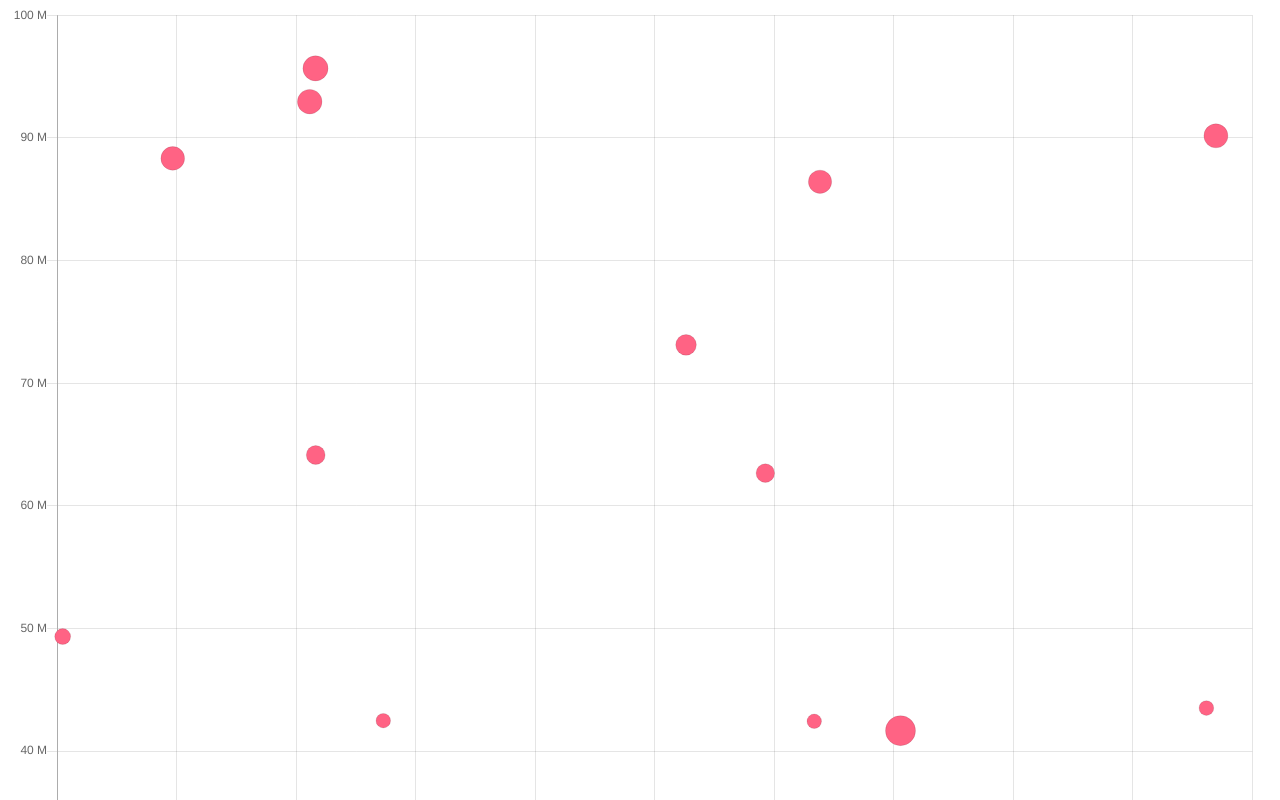
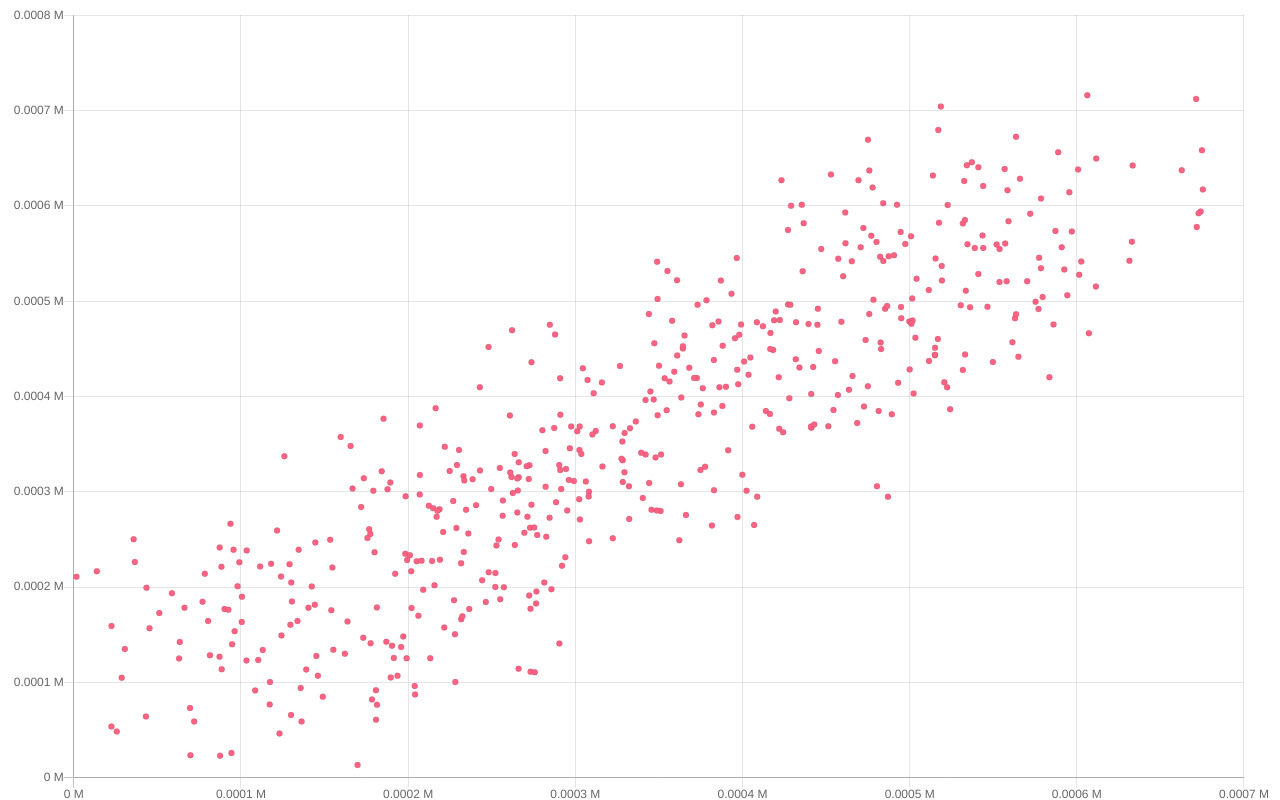
Before and after one commit to alexeykopievskiy/forecast, a website: page index2.html in a window 1280 px wide. Shown: the top 800 px of the page. Drawn offline with nearby package versions, Linux system fonts and the light colour scheme.

Commit message:
fix chart

```diff
--- a/index2.html
+++ b/index2.html
@@ -5,6 +5,13 @@
   <meta name="viewport" content="width=device-width, initial-scale=1.0">
   <meta http-equiv="X-UA-Compatible" content="ie=edge">
   <title>Document</title>
+
+  <style media="screen">
+    .canvas {
+      width: 800px!important;
+      height: 800px!important;
+    }
+  </style>
 </head>
 <body>
 
@@ -16,37 +23,20 @@
   <script type="text/javascript">
   var ctx = document.getElementById("myChart");
 
-  function compareX(a, b) {
-  // Use toUpperCase() to ignore character casing
-  var a1 = a.x;
-  var a2 = b.x;
+  ctx.width = 800
+  ctx.height = 800
 
-  var comparison = 0;
-  if (a1 > a2) {
-    comparison = 1;
-  } else if (a1 < a2) {
-    comparison = -1;
+  var datas = []
+  for(var i = 0; i < 500; i++) {
+    var object = {
+      x: i + (Math.random() + 1) * (Math.random() * 110),
+      y: i + (Math.random() + 1) * (Math.random() * 140)
     }
-  return comparison;
+    datas.push(object)
   }
 
-function compareY(a, b) {
-// Use toUpperCase() to ignore character casing
-var a1 = a.y;
-var a2 = b.y;
+    var divider = 10000000
 
-var comparison = 0;
-if (a1 > a2) {
-  comparison = 1;
-} else if (a1 < a2) {
-  comparison = -1;
-}
-return comparison;
-}
-
-  $.getJSON( "data_test.json", function( datas ) {
-
-    var divider = 10000000
 
   var newData = []
   for(var i = 0; i < datas.length; i++) {
@@ -55,67 +45,8 @@ return comparison;
       y: datas[i].y,
       r: datas[i].y / divider + 3
     }
-      //console.log('x: ' + object.x + ' y: ' + object.y + ' r: ' + object.r);
     newData.push(object);
   }
-
-    console.log(newData, 'newData');
-
-    var sortByX = _.sortBy(newData, [function(o) { return o.x }])
-    var sortByY = _.sortBy(newData, [function(o) { return o.y }])
-
-    //console.log(sortByX, 'sortByX');
-    //console.log(sortByY, 'sortByY');
-
-    var obj
-    for(var i = 1; i < newData.length; i++) {
-      var diffX = sortByX[i].x - sortByX[i - 1].x
-      //console.log(diffX, 'diffX');
-      var diffY = sortByY[i].y - sortByY[i - 1].y
-      //console.log(diffY, 'diffY');
-      //console.log(sortByX[i], sortByX[i - 1], 'sortByX');
-      //console.log(sortByY[i], sortByY[i - 1], 'sortByY');
-      if((diffX < 1200000)) {
-        /*console.log(i, 'counter');
-        console.log('lololololololololololol');
-        console.log(sortByX[i], sortByX[i - 1], 'sortByX');
-        console.log(sortByY[i], sortByY[i - 1], 'sortByY');*/
-        /*console.log(_.find(newData, { 'x': sortByX[i].x }), 'find');
-        console.log(_.find(newData, { 'x': sortByX[i - 1].x }), 'find');*/
-        var dist = Math.sqrt(Math.pow((sortByX[i].x - sortByX[i - 1].x), 2) + Math.pow((sortByX[i].y - sortByX[i - 1].y), 2))
-        //console.log(dist, 'dist');
-
-        //if(dist < 2500000) { ?????
-        if(dist < 3000000) {
-          console.log('yeah!!!!!');
-          console.log(dist, 'dist');
-          console.log(sortByX[i], sortByX[i - 1], 'sortByX');
-          console.log(sortByY[i], sortByY[i - 1], 'sortByY');
-
-          console.log(_.find(newData, { 'x': sortByX[i].x }), 'find x');
-          console.log(_.find(newData, { 'x': sortByX[i - 1].x }), 'find x-1');
-          console.log(_.findIndex(newData, { 'x': sortByX[i].x }), 'findIndex x');
-          console.log(_.findIndex(newData, { 'x': sortByX[i - 1].x }), 'findIndex x-1');
-
-          var midX = (sortByX[i].x + sortByX[i - 1].x) / 2
-          var midY = (sortByX[i].y + sortByX[i - 1].y) / 2
-
-          console.log(midX, midY, 'mid');
-
-          obj = {
-            x: midX,
-            y: midY,
-            r: 15
-          }
-
-          console.log(newData, 'hjvh,jb,hk.j,hvkj');
-
-        }
-      }
-    }
-
-    console.log(obj, 'onbfnf');
-    newData.push(obj)
 
   var datas = {
     datasets: [
@@ -129,6 +60,8 @@ return comparison;
     type: 'bubble',
     data: datas,
     options: {
+      responsive: true,
+      maintainAspectRatio: false,
       legend: {
         display: false
       },
@@ -138,6 +71,7 @@ return comparison;
       scales: {
         yAxes: [{
           ticks: {
+            beginAtZero:true,
             callback: function(value, index, values) {
               return value / 1000000 + " М";
             }
@@ -145,6 +79,7 @@ return comparison;
         }],
         xAxes: [{
           ticks: {
+            beginAtZero:true,
             callback: function(value, index, values) {
               return value / 1000000 + " М";
             }
@@ -153,7 +88,6 @@ return comparison;
       }
     }
   });
-  });
 
   </script>
 </body>
```
Lines whose indentation alone changed are shown as unchanged.
